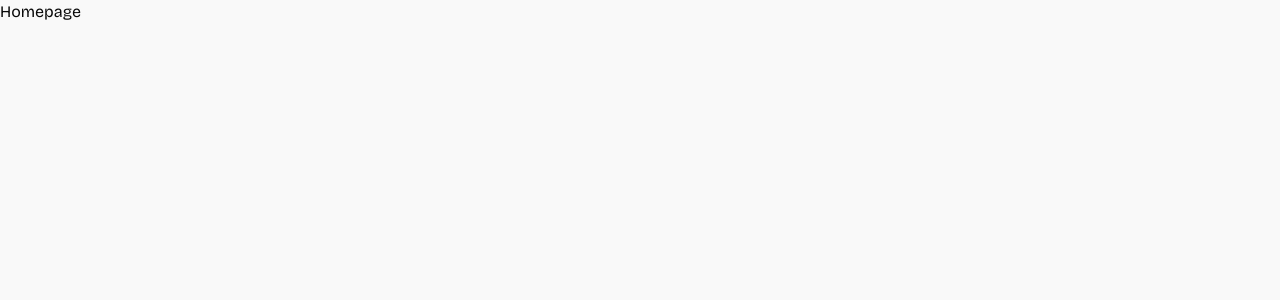
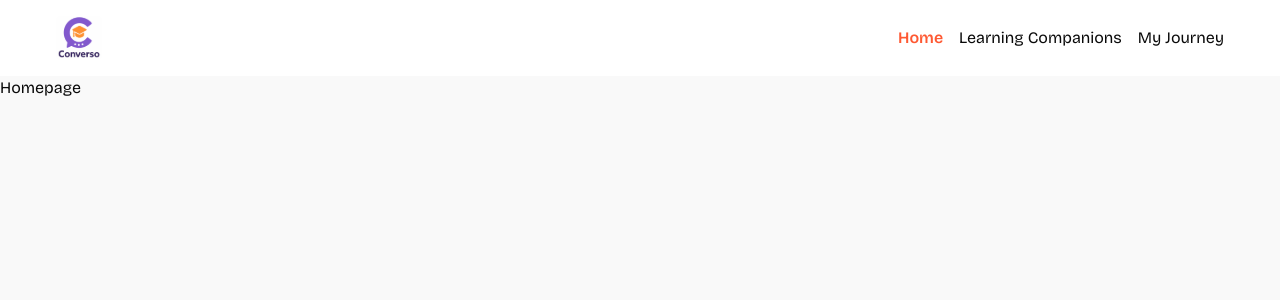
Before and after one commit to basedhound/ai-teaching_app_next, a Next.js app: page / in a window 1280 px wide. Shown: the top 300 px of the page. Built offline with nearby package versions, Linux system fonts and the light colour scheme.

Commit message:
Add Navbar

```diff
--- a/app/layout.tsx
+++ b/app/layout.tsx
@@ -1,6 +1,7 @@
 import type { Metadata } from "next";
 import { Bricolage_Grotesque } from "next/font/google";
 import "./globals.css";
+import Navbar from "@/components/Navbar";
 
 const bricolage = Bricolage_Grotesque({
   variable: "--font-bricolage",
@@ -20,8 +21,9 @@ export default function RootLayout({
   return (
     <html lang="en">
       <body className={`${bricolage.variable} antialiased`}>
+        <Navbar />
         {children}
-        </body>
+      </body>
     </html>
   );
 }
--- /dev/null
+++ b/components/NavItems.tsx
@@ -0,0 +1,42 @@
+"use client";
+import React from "react";
+import { usePathname } from "next/navigation";
+import { cn } from "@/lib/utils";
+import Link from "next/link";
+const NavItems = () => {
+  const pathname = usePathname();
+  const navItems = [
+    {
+      id: 1,
+      label: "Home",
+      href: "/",
+    },
+    {
+      id: 2,
+      label: "Learning Companions",
+      href: "/companions",
+    },
+    {
+      id: 3,
+      label: "My Journey",
+      href: "/my-journey",
+    },
+  ];
+  return (
+    <nav className="flex items-center gap-4">
+      {navItems.map(({ id, label, href }) => {
+        return (
+          <Link
+            key={id}
+            href={href}
+            className={cn(pathname === href && "text-primary font-semibold")}
+          >
+            {label}
+          </Link>
+        );
+      })}
+    </nav>
+  );
+};
+
+export default NavItems;
--- /dev/null
+++ b/components/Navbar.tsx
@@ -0,0 +1,20 @@
+import Image from "next/image";
+import Link from "next/link";
+import NavItems from "./NavItems";
+
+const Navbar = () => {
+  return (
+    <nav className="navbar">
+      <Link href="/">
+        <div className="flex items-center gap-2.5 cursor-pointer">
+          <Image src="/images/logo.svg" alt="logo" width={46} height={44} />
+        </div>
+      </Link>
+      <div className="flex items-center gap-8">
+        <NavItems />
+      </div>
+    </nav>
+  );
+};
+
+export default Navbar;
```
